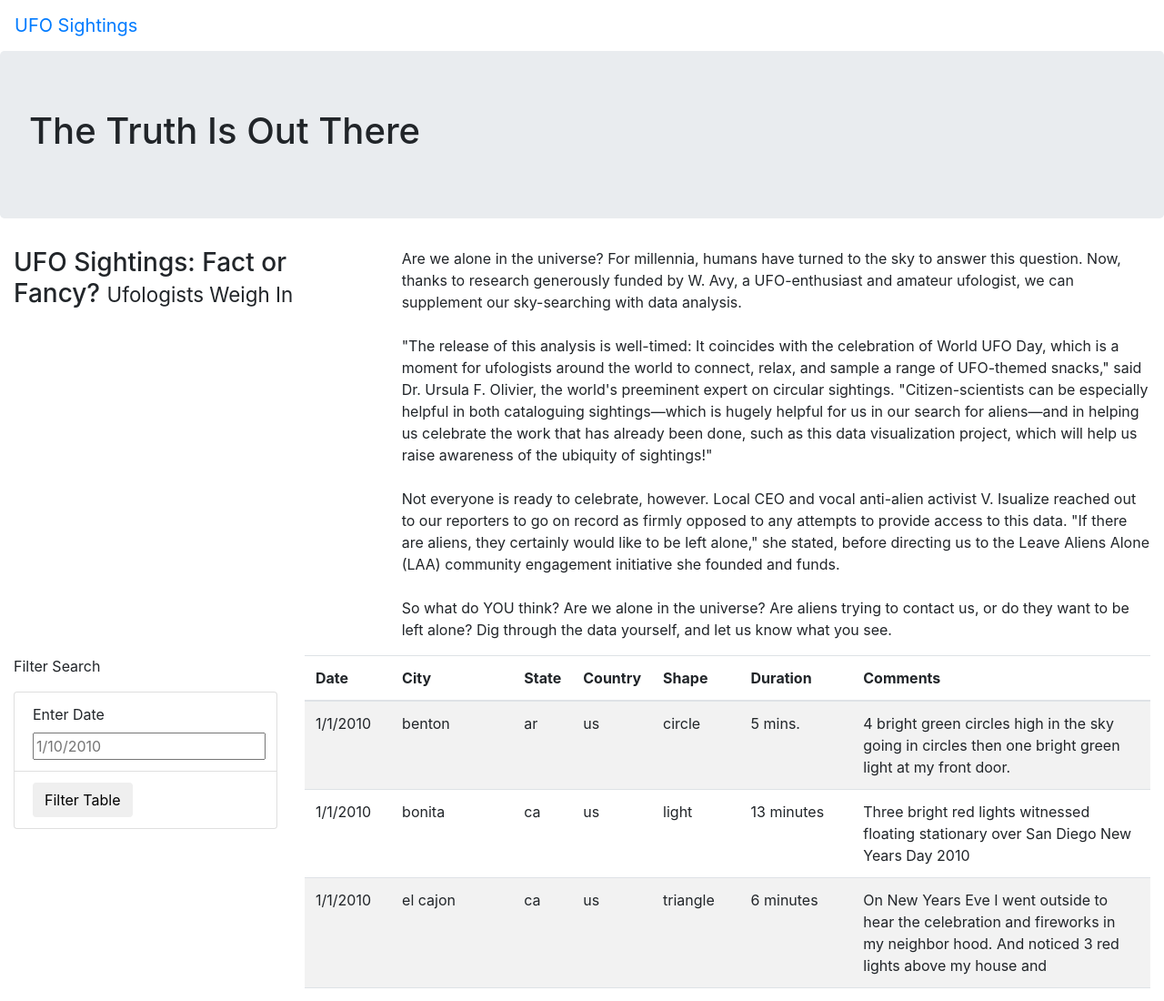
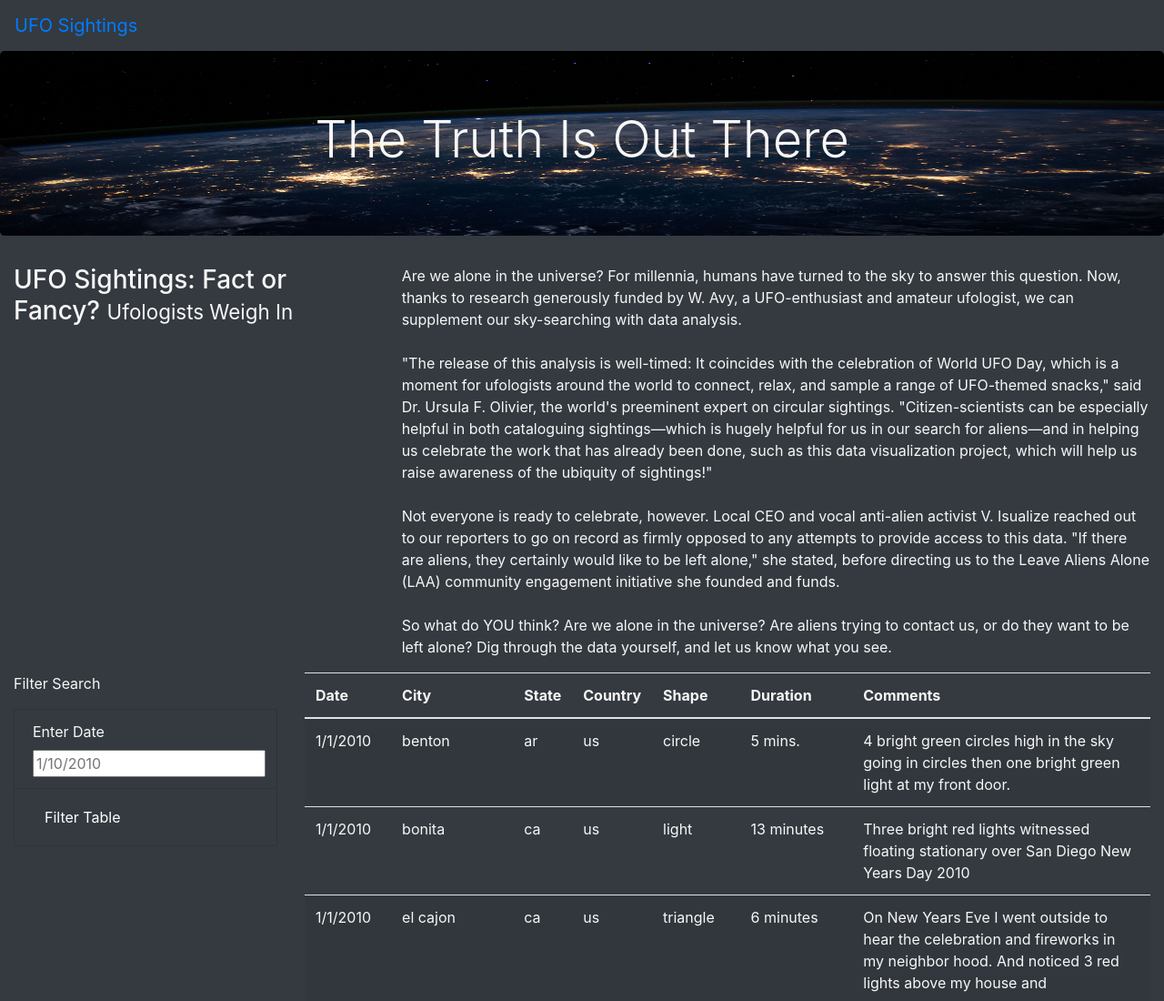
Before and after one commit to sarmstrong9/UFOs, a plain HTML site: page index.html in a window 1280 px wide. Shown: the top 1100 px of the page at 91% size. Drawn offline with nearby package versions, Linux system fonts and the light colour scheme.

Commit message:
module complete

```diff
--- a/index.html
+++ b/index.html
@@ -13,13 +13,13 @@
     />
     <link rel="stylesheet" href="static/css/style.css">
 </head>
-<body>
+<body class="bg-dark">
     <div class="wrapper">
-        <nav class="navbar navbar-expand-lg">
+        <nav class="navbar navba-dark bg-dark navbar-expand-lg">
             <a class="navbar-brand" href="index.html">UFO Sightings</a>
         </nav>
         <div class="jumbotron">
-            <h1>The Truth Is Out There</h1>
+            <h1 class="display-4">The Truth Is Out There</h1>
         </div>
         <div class="container-fluid">
             <div class="row">
@@ -38,15 +38,15 @@
         <div class="container-fluid">
             <div class="row">
                 <div class="col-md-3">
-                    <form>
+                    <form class="bg-dark">
                         <p>Filter Search</p>
-                        <ul class="list-group">
-                            <li class="list-group-item">
+                        <ul class="list-group bg-dark">
+                            <li class="list-group-item bg-dark">
                                 <label for="date">Enter Date</label>
                                 <input type="text" placeholder="1/10/2010" id="datetime" />
                             </li>
-                            <li class="list-group-item">
-                                <button id="filter-btn" type="button" class="btn btn-default">Filter Table</button>
+                            <li class="list-group-item bg-dark">
+                                <button id="filter-btn" type="button" class="btn btn-dark">Filter Table</button>
                             </li>
                         </ul>
                     </form>
--- a/static/css/style.css
+++ b/static/css/style.css
@@ -0,0 +1,12 @@
+
+/* apply a light font color to the webpage */
+body {
+    color: #f7f7f7;
+
+}
+
+.jumbotron {
+    background-image: url("../images/nasa.jpg");
+    background-size: 100% 100%;
+    text-align: center;
+}
```
Also changed, not shown: static/images/nasa.jpg (added).
